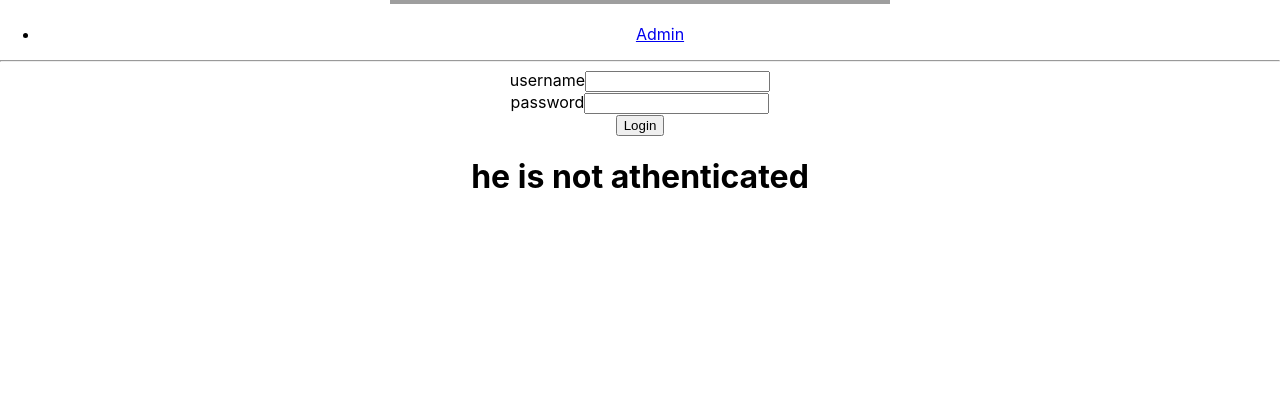
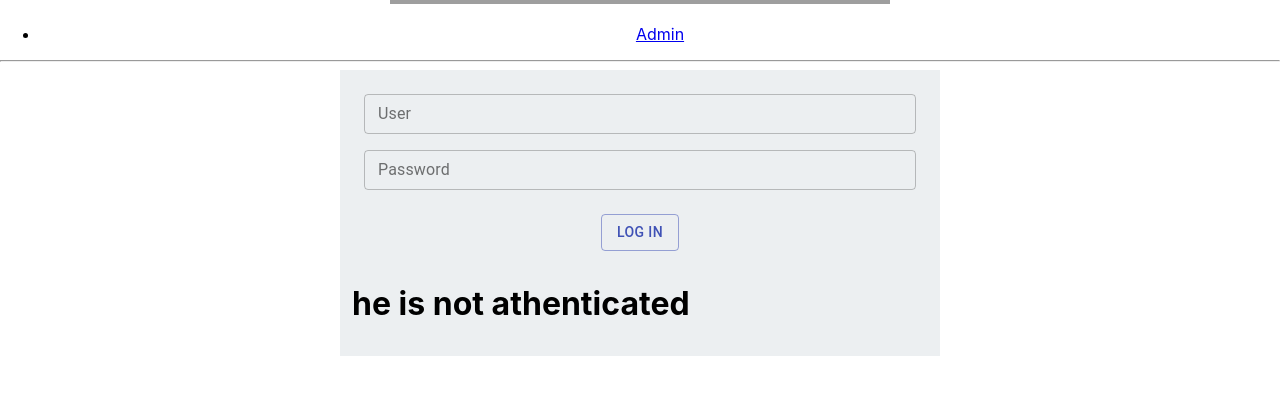
Before and after one commit to osherd/MedicalHelpLine, a React (Create React App) app in the folder medical-helpe-line/client/: page /Login in a window 1280 px wide. Shown: the part 146-540 px from the top of the page. Built offline with nearby package versions, Linux system fonts and the light colour scheme; grey boxes are pictures that could not be loaded.

Commit message:
added some style to login page

```diff
--- a/medical-helpe-line/client/src/components/LogIn.tsx
+++ b/medical-helpe-line/client/src/components/LogIn.tsx
@@ -1,10 +1,25 @@
+import {
+  Button,
+  Container,
+  Grid,
+  makeStyles,
+  TextField,
+} from "@material-ui/core";
 import React, { useState } from "react";
+const useStyles = makeStyles((theme) => ({
+  container: {
+    padding: theme.spacing(3),
+    backgroundColor: "#eceff1",
+    width: 600,
+  },
+}));
 
 const Login = () => {
+  const classes = useStyles();
   const [isAuthenticated, setisAuthenticated] = useState(false);
   const [user, setUser] = useState("");
-  const [pass, setPass] = useState("");
-  const userData = { user, pass };
+  const [password, setPassword] = useState("");
+  const userData = { user, password };
   const fetchUser = () => {
     fetch("/api/login", {
       method: "POST",
@@ -18,32 +33,54 @@ const Login = () => {
   };
   return (
     <div className="App">
-      <div>
-        username
-        <input
-          type="text"
+      <Container className={classes.container} maxWidth="md">
+        <Grid container spacing={3}>
+          <Grid item xs={12}>
+            <Grid container spacing={2}>
+              <Grid item xs={12}>
+                <TextField
+                  fullWidth
+                  label="User"
+                  name="user"
+                  size="small"
+                  variant="outlined"
                   onChange={(e) => {
                     setUser(e.target.value);
                   }}
                 />
-      </div>
-      <div>
-        password
-        <input
+              </Grid>
+              <Grid item xs={12}>
+                <TextField
+                  fullWidth
+                  label="Password"
+                  name="password"
+                  size="small"
                   type="password"
+                  variant="outlined"
                   onChange={(e) => {
-            setPass(e.target.value);
+                    setPassword(e.target.value);
                   }}
                 />
-      </div>
-      <button onClick={fetchUser} className="button">
-        Login
-      </button>
-
+              </Grid>
+            </Grid>
+          </Grid>
+          <Grid item xs={12}>
+            <Button
+              color="primary"
+              type="submit"
+              variant="outlined"
+              onClick={fetchUser}
+            >
+              Log in
+            </Button>
+          </Grid>
           <h1>
             {isAuthenticated ? "he is authenticated" : "he is not athenticated"}
           </h1>
+        </Grid>
+      </Container>
     </div>
   );
 };
+
 export default Login;
```
Lines whose indentation alone changed are shown as unchanged.
